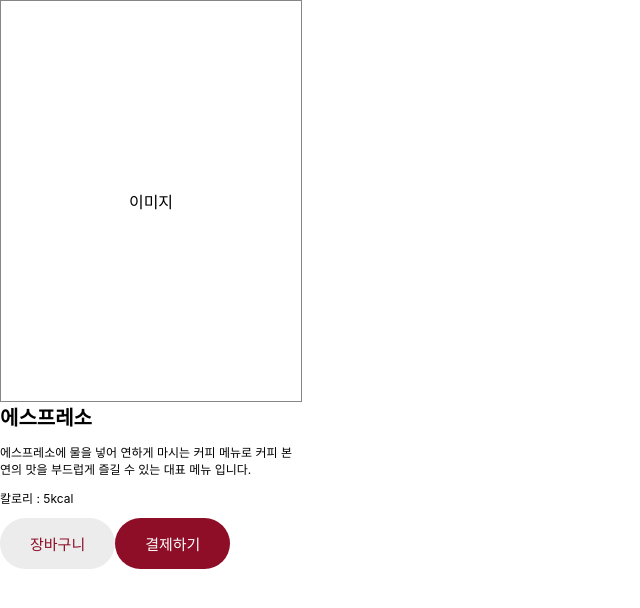
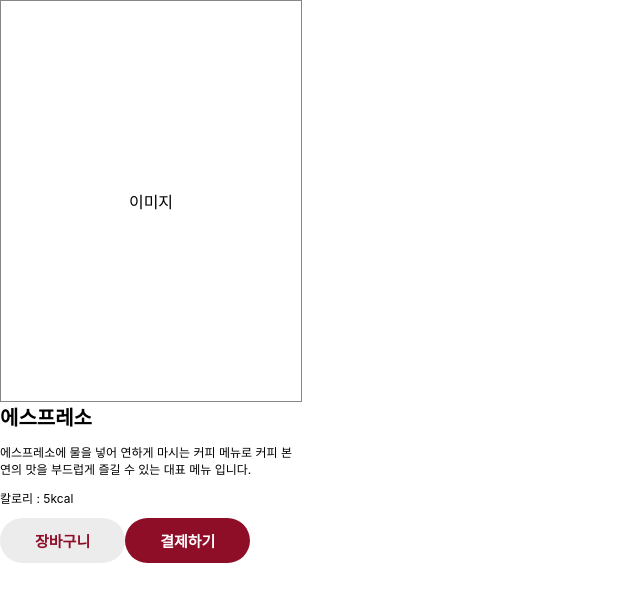
Before and after one commit to hotline404/elice-SW-6-3-Team-MasilCoffee, a React (Create React App) app in the folder client/: page /Order in a window 1280 px wide. Shown: the top 608 px of the page, without its empty margins (0-640 px from the left). Built offline with nearby package versions, Linux system fonts and the light colour scheme.

Commit message:
Add : Button component update

```diff
--- a/client/src/components/ui/button/Button.jsx
+++ b/client/src/components/ui/button/Button.jsx
@@ -1,7 +1,7 @@
-import { StyledButton } from "./Button.style";
+import { StyledButton } from "../../ui/button/Button.style";
 
 const Button = ({ text, type, onClick }) => {
-  const btnType = ["grey", "red"].includes(type) ? type : "grey";
+  const btnType = ["grey", "red", "white"].includes(type) ? type : "grey";
   return (
     <StyledButton
       className={["Button", `Button_${btnType}`].join(" ")}
--- a/client/src/components/ui/button/Button.style.jsx
+++ b/client/src/components/ui/button/Button.style.jsx
@@ -4,15 +4,22 @@ export const StyledButton = styled.button`
   cursor: pointer;
   border: none;
   border-radius: 50px;
-  padding: 15px 30px;
+  padding: 12px 35px;
   font-size: 15px;
 
   &.Button_grey {
     background-color: #ececec;
     color: #8e0e28;
+    font-weight: bold;
   }
   &.Button_red {
     background-color: #8e0e28;
     color: white;
+    font-weight: bold;
+  }
+  &.Button_white {
+    background-color: #f5f5f5;
+    color: #191414;
+    font-weight: bold;
   }
 `;
```
